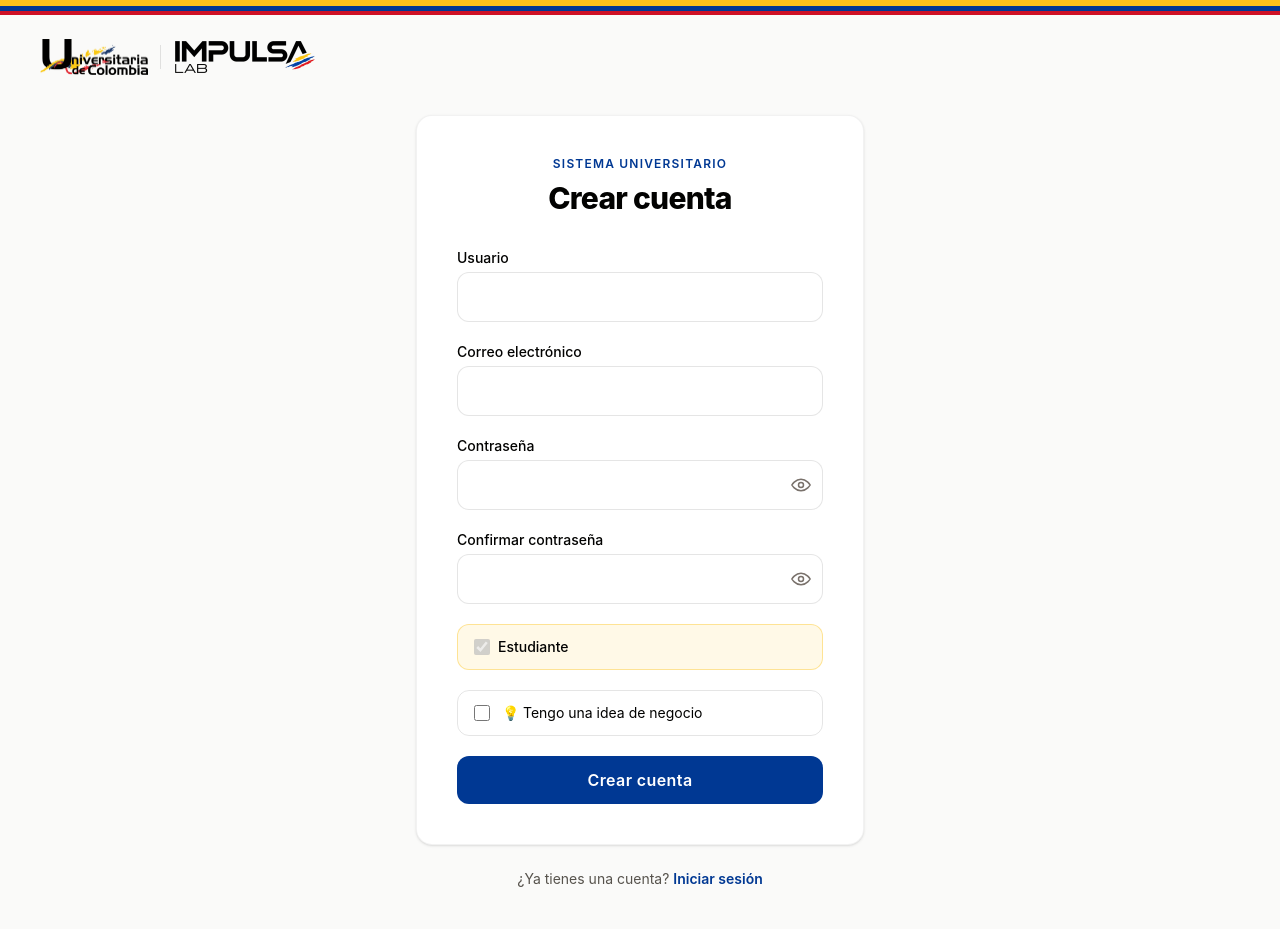
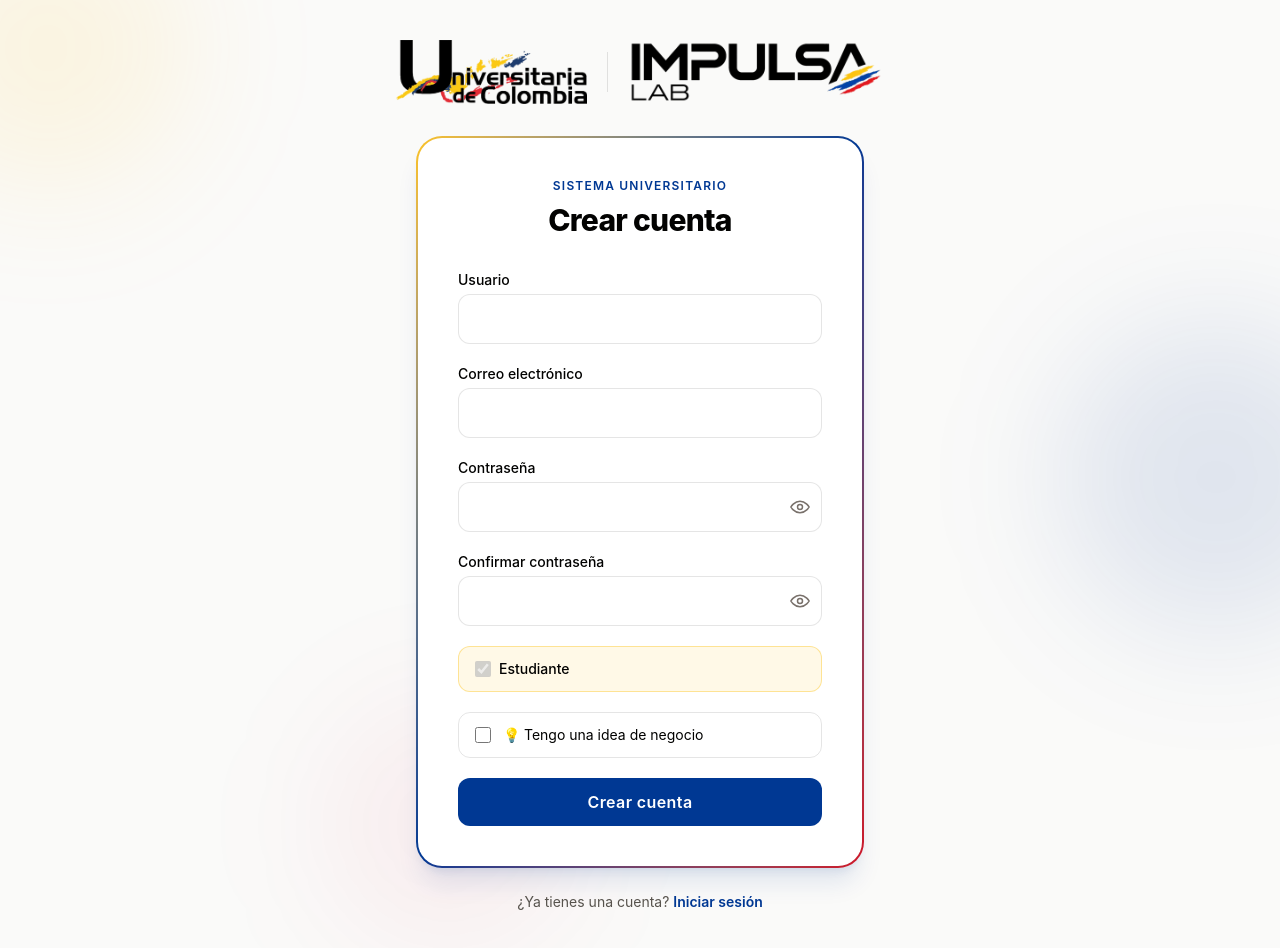
Before and after one commit to Juliangc16/Proyecto-IMPULSA, a Next.js app: page /register in a window 1280 px wide. Shown: the top 948 px of the page. Built offline with nearby package versions, Linux system fonts and the light colour scheme.

Commit message:
solucion de errores con la libreria/supabase/server.js

```diff
--- a/jsconfig.json
+++ b/jsconfig.json
@@ -1,7 +1,10 @@
 {
   "compilerOptions": {
+    "baseUrl": ".",
+    "ignoreDeprecations": "6.0",
     "paths": {
-      "@/*": ["./src/*"]
+      "@/*": ["./src/*"],
+      "@lib/*": ["./libreria/supabase/*"]
     }
   }
 }
--- a/libreria/supabase/server.js
+++ b/libreria/supabase/server.js
@@ -0,0 +1,27 @@
+import { createServerClient } from "@supabase/ssr";
+import { cookies } from "next/headers";
+
+export async function createClient() {
+  const cookieStore = await cookies();
+
+  return createServerClient(
+    process.env.NEXT_PUBLIC_SUPABASE_URL,
+    process.env.NEXT_PUBLIC_SUPABASE_PUBLISHABLE_KEY,
+    {
+      cookies: {
+        getAll() {
+          return cookieStore.getAll();
+        },
+        setAll(cookiesToSet) {
+          try {
+            cookiesToSet.forEach(({ name, value, options }) =>
+              cookieStore.set(name, value, options)
+            );
+          } catch {
+            // Se puede ignorar si setAll se llama desde un Server Component.
+          }
+        },
+      },
+    }
+  );
+}
--- a/src/app/register/actions.js
+++ b/src/app/register/actions.js
@@ -1,7 +1,7 @@
 "use server";
 
 import { redirect } from "next/navigation";
-import { createClient } from "@lib/server";
+import { createClient } from "../../../libreria/supabase/server";
 
 export async function registrarUsuario(prevState, formData) {
   const usuario = formData.get("usuario")?.toString().trim();
--- a/src/components/auth/AuthShell.js
+++ b/src/components/auth/AuthShell.js
@@ -1,31 +1,31 @@
-import Link from "next/link";
-
 export default function AuthShell({ eyebrow, title, footer, children }) {
   return (
-    <div className="min-h-screen w-full bg-stone-50 flex flex-col font-inter">
-      <div className="w-full h-[6px] bg-[#FCC21B]" />
-      <div className="w-full h-[4.5px] bg-[#003893]" />
-      <div className="w-full h-[4.5px] bg-[#CE1126]" />
+    <div className="min-h-screen w-full bg-stone-50 flex flex-col items-center justify-center px-4 py-10 relative overflow-hidden font-inter">
+      {/* Fondo con profundidad usando los colores institucionales en baja opacidad */}
+      <div className="pointer-events-none absolute -top-24 -left-24 h-72 w-72 rounded-full bg-[#FCC21B]/10 blur-3xl" />
+      <div className="pointer-events-none absolute top-1/3 -right-24 h-80 w-80 rounded-full bg-[#003893]/10 blur-3xl" />
+      <div className="pointer-events-none absolute bottom-0 left-1/4 h-64 w-64 rounded-full bg-[#CE1126]/5 blur-3xl" />
 
-      <header className="px-6 md:px-10 pt-6">
-        <div className="flex items-center gap-3">
+      {/* Logos centrados arriba */}
+      <div className="relative flex items-center gap-5 mb-8">
         <img
           src="/imagenes/universitaria.png"
           alt="Institución Universitaria de Colombia"
-            className="h-9 w-auto object-contain"
+          className="h-14 md:h-16 w-auto object-contain"
         />
-          <div className="h-6 w-px bg-black/10" />
+        <div className="h-10 w-px bg-[#020201]/10" />
         <img
           src="/imagenes/logoIMPULSALAB.png"
           alt="Impulsa Lab"
-            className="h-9 w-auto object-contain"
+          className="h-14 md:h-16 w-auto object-contain"
         />
       </div>
-      </header>
 
-      <main className="flex-1 flex items-center justify-center px-4 py-10">
-        <div className="w-full max-w-md">
-          <div className="bg-white rounded-2xl border border-black/5 shadow-sm px-6 py-8 md:px-10 md:py-10">
+      <div className="relative w-full max-w-md">
+        {/* Marco degradado envolviendo toda la tarjeta */}
+        <div className="rounded-[26px] p-[2px] bg-gradient-to-br from-[#FCC21B] via-[#003893] to-[#CE1126] shadow-xl shadow-[#003893]/10">
+          <div className="bg-white rounded-[24px] overflow-hidden">
+            <div className="px-6 py-9 md:px-10 md:py-10">
               <div className="text-center mb-8">
                 {eyebrow && (
                   <p className="text-xs font-semibold tracking-widest uppercase text-[#003893] mb-2">
@@ -38,11 +38,13 @@ export default function AuthShell({ eyebrow, title, footer, children }) {
               </div>
               {children}
             </div>
+          </div>
+        </div>
+
         {footer && (
           <div className="mt-6 text-center text-sm text-stone-600">{footer}</div>
         )}
       </div>
-      </main>
     </div>
   );
 }
```
Lines whose indentation alone changed are shown as unchanged.
